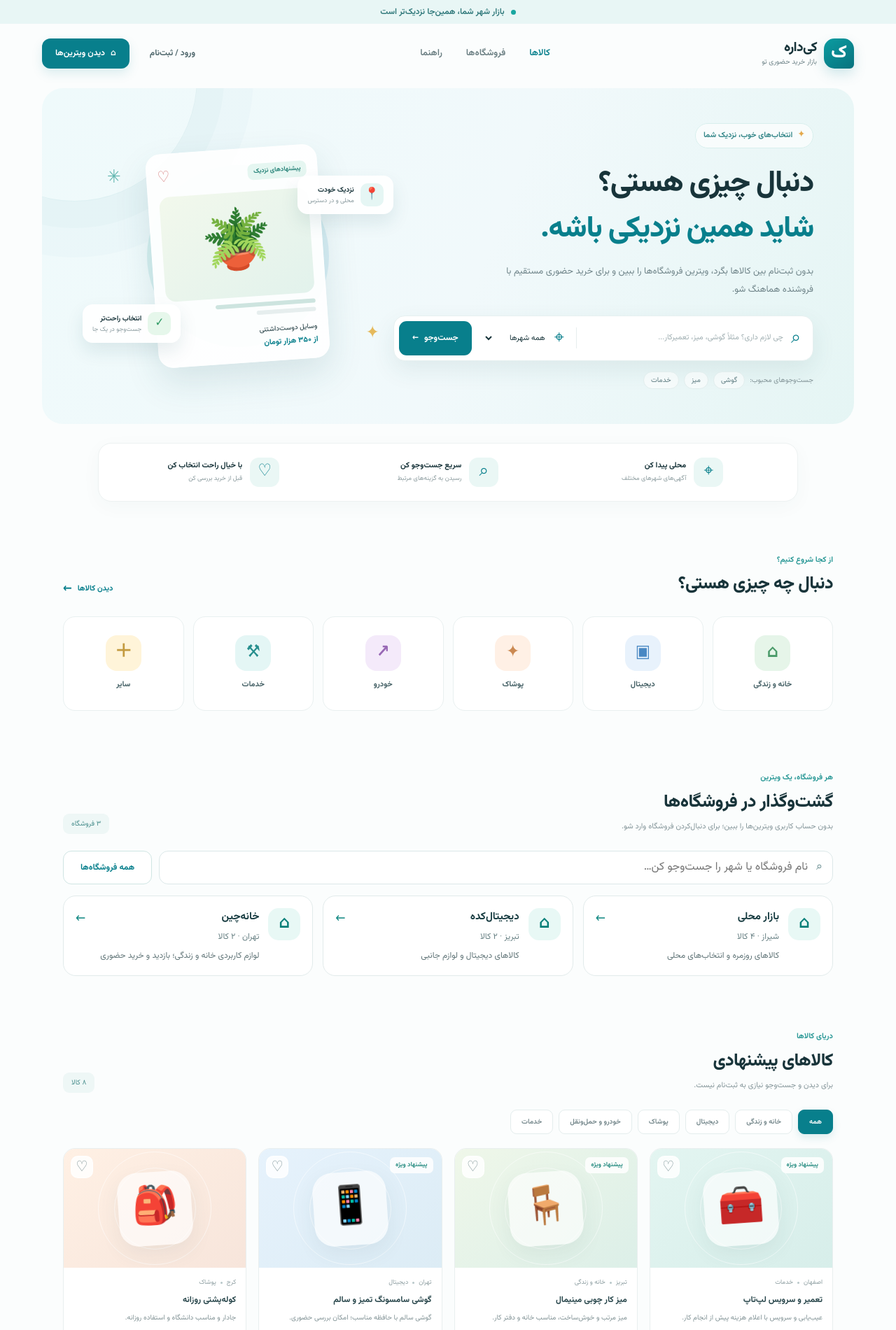
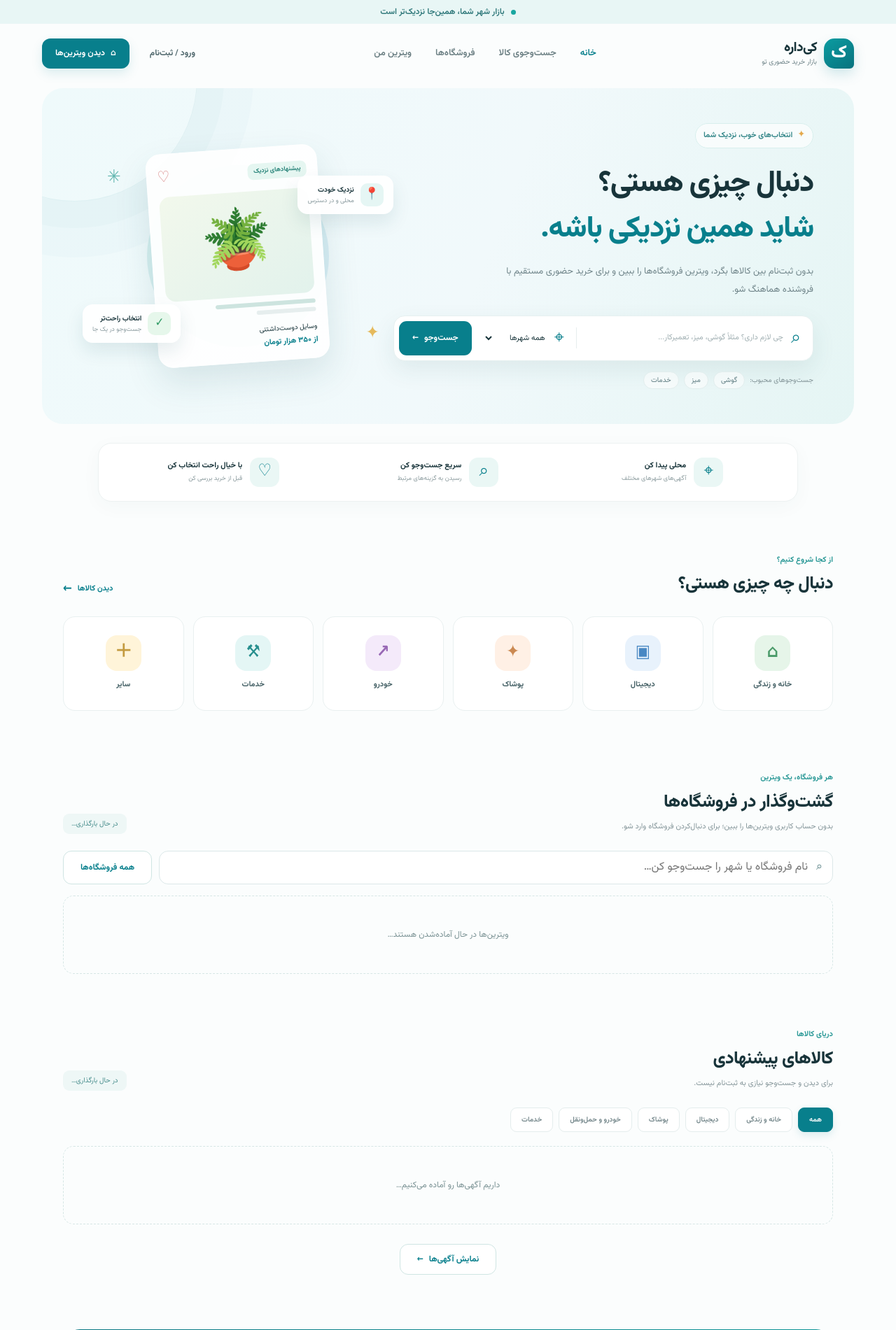
Before and after one commit to Tahmoures54/kidareh-pf, a Flask app: page / in a window 1280 px wide. Shown: the top 1901 px of the page at 70% size. Run offline with Flask 3, Linux system fonts and the light colour scheme; data comes from the database, SQL or seed files in the repository; data that the repository does not hold is empty.

Commit message:
feat(navigation): connect homepage to dedicated marketplace pages

```diff
--- a/templates/index.html
+++ b/templates/index.html
@@ -20,13 +20,14 @@
       <span class="brand-copy"><strong>کی‌داره</strong><small>بازار خرید حضوری تو</small></span>
     </a>
     <nav class="desktop-nav" aria-label="ناوبری اصلی">
-      <a class="active" href="#listings">کالاها</a>
-      <a href="#stores">فروشگاه‌ها</a>
-      <a href="#how-it-works">راهنما</a>
+      <a class="active" href="/">خانه</a>
+      <a href="/search">جست‌وجوی کالا</a>
+      <a href="/stores">فروشگاه‌ها</a>
+      <a href="/seller">ویترین من</a>
     </nav>
     <div class="header-actions">
-      <button class="button button-quiet" id="loginButton" type="button">ورود / ثبت‌نام</button>
-      <a class="button button-primary" href="#stores"><span aria-hidden="true">⌂</span> دیدن ویترین‌ها</a>
+      <a class="button button-quiet" href="/account">ورود / ثبت‌نام</a>
+      <a class="button button-primary" href="/stores"><span aria-hidden="true">⌂</span> دیدن ویترین‌ها</a>
     </div>
   </header>
 
```
